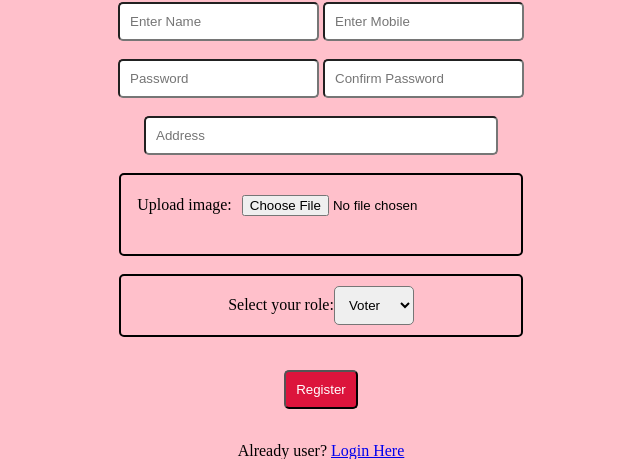
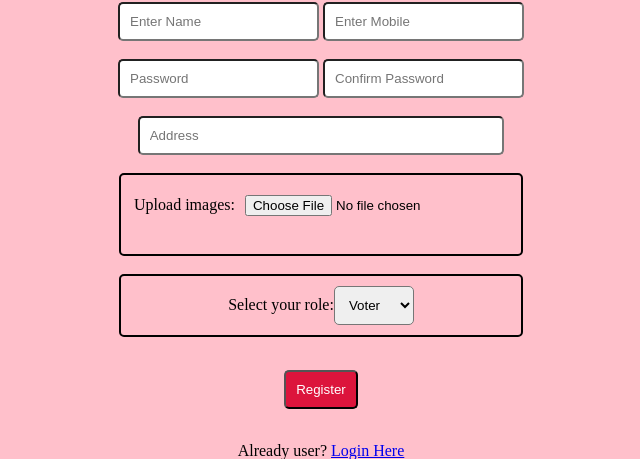
Before and after one commit to sonirawat8899/online-voting-system, a PHP site: page /routes/register.php in a window 1280 px wide. Shown: the part 126-585 px from the top of the page, without its empty margins (319-959 px from the left). Run offline with PHP 8.4, Linux system fonts and the light colour scheme.

Commit message:
first commit

```diff
--- a/index.php
+++ b/index.php
@@ -6,7 +6,7 @@
     <body>
         <center>
         <div id="headersection">
-            <h1 id="h1">Online Voting System</h1>
+            <h1 id="h1">Online Voting Systems</h1>
         <hr>
         </div>
 
--- a/routes/register.php
+++ b/routes/register.php
@@ -5,7 +5,7 @@
     </head>
     <style>
         #address{
-            width: 28%;
+            width: 29%;
 
         }
         #imagepart {
@@ -43,7 +43,7 @@
             <input id="address" type="text" name="address" placeholder="Address"><br><br>
 
                 <div id="imagepart">
-                    Upload image:<input type="file" name="photo" placeholder="photo"> <br><br>
+                    Upload images:<input type="file" name="photo" placeholder="photo"> <br><br>
 
                 </div> <br>
                 <div id="role">
```
